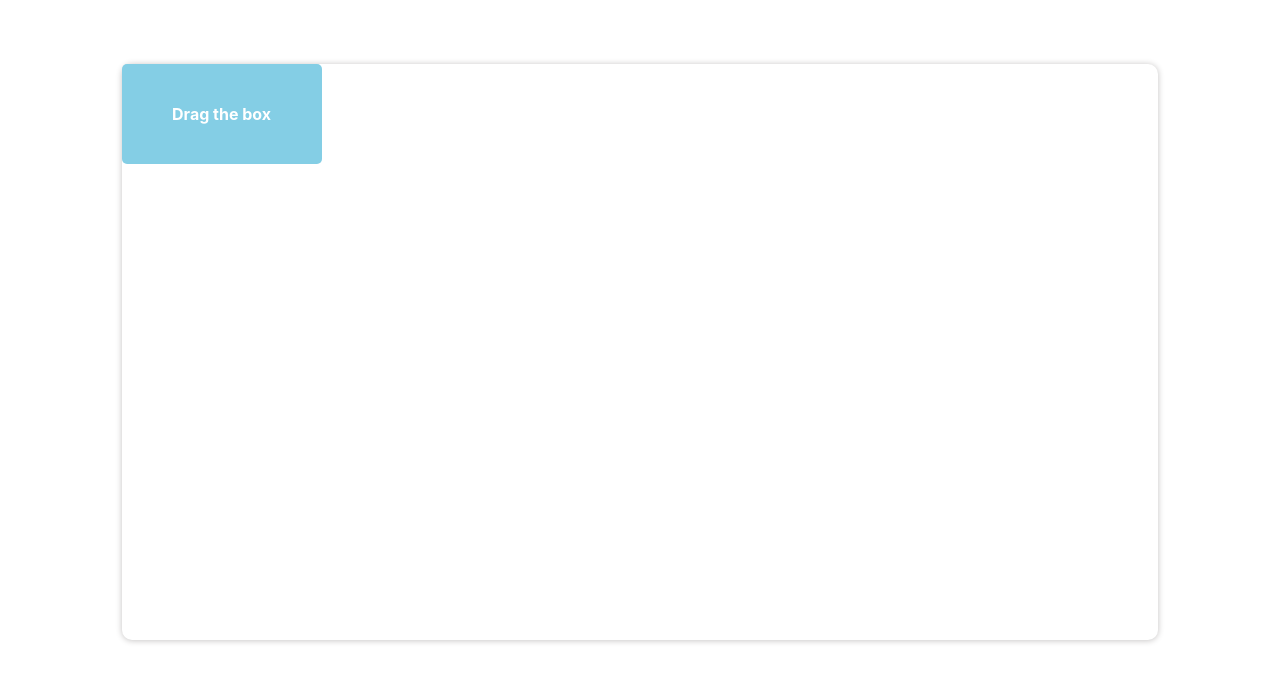
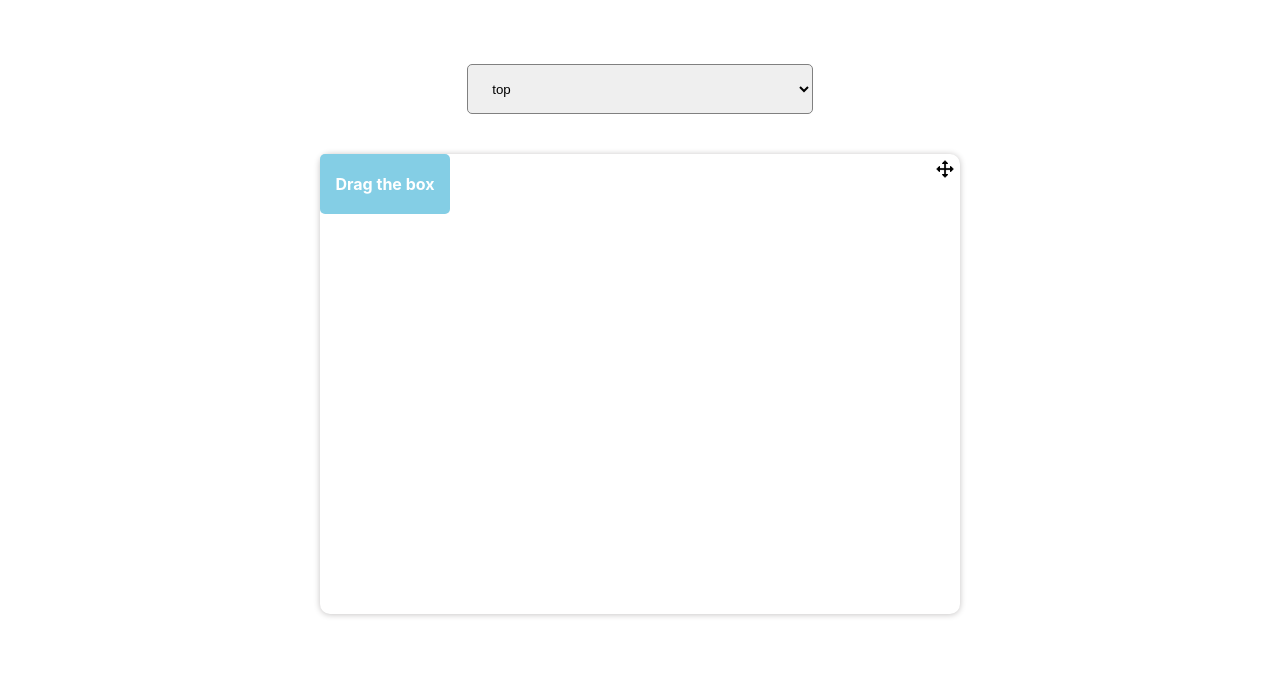
Before and after one commit to Sananda05/drag-the-box, a React (Create React App) app: page / in a window 1280 px wide. Shown: the top 682 px of the page. Built offline with nearby package versions, Linux system fonts and the light colour scheme.

Commit message:
drag wrapper div  and select tooltip showing position

```diff
--- a/src/App.css
+++ b/src/App.css
@@ -5,16 +5,29 @@
   flex-direction: column;
   height: 80vh;
   padding: 4rem;
+  position: relative;
+  /* gap: 100px; */
+}
+
+.option_selector{
+  height: 50px;
+  width: 30% ;
+  border-radius: 5px;
+  border: 1px solid gray;
+  padding-left: 20px;
+
 }
 
 .outer_wrapper{
-  width: 90%;
-  height: 90%;
+  width: 50%;
+  height: 60%;
   border-radius: 10px;
   border: none;
   box-shadow: 0 .5px 6px rgb(195, 193, 193);
-  padding: 3rem;
+  /* padding: 3rem; */
   box-sizing: border-box;
-  position: relative;
+  position: absolute;
+  top: 20%;
+  left: 25%;
 
 }
--- a/src/App.js
+++ b/src/App.js
@@ -1,13 +1,25 @@
-import { useRef } from "react";
+import { useRef, useState } from "react";
 import "./App.css";
 import DraggableBox from "./component/DraggableBox";
 
 function App() {
   const wrapperRef = useRef(null);
+  const [selectedOption, setSelectedOption] = useState("top");
   return (
     <div className="App">
+      <select
+        className="option_selector"
+        value={selectedOption}
+        onChange={(e) => setSelectedOption(e.target.value)}
+      >
+        <option value={"left"}>left</option>
+        <option value={"right"}>right</option>
+        <option value={"top"}>top</option>
+        <option value={"bottom"}>bottom</option>
+      </select>
+
       <div className="outer_wrapper" ref={wrapperRef}>
-        <DraggableBox wrapperRef={wrapperRef} />
+        <DraggableBox wrapperRef={wrapperRef} selectedOption={selectedOption} />
       </div>
     </div>
   );
--- a/src/component/DraggableBox.jsx
+++ b/src/component/DraggableBox.jsx
@@ -3,7 +3,9 @@ import Tooltip from "./Tooltip";
 
 import "./component.css";
 
-const DraggableBox = ({ wrapperRef }) => {
+import dragIcon from "../assets/all-directions.png";
+
+const DraggableBox = ({ wrapperRef, selectedOption }) => {
   const [isHovered, setIsHovered] = useState(false);
 
   const boxRef = useRef(null);
@@ -62,31 +64,117 @@ const DraggableBox = ({ wrapperRef }) => {
     setIsHovered(false);
   };
 
+  const handleDragWrapper = (e) => {
+    e.preventDefault();
+
+    if (wrapperRef.current) {
+      const wrapperRect = wrapperRef.current.getBoundingClientRect();
+      const offsetX = e.clientX - wrapperRect.left;
+      const offsetY = e.clientY - wrapperRect.top;
+
+      const handleMouseMove = (e) => {
+        const x = e.clientX - offsetX;
+        const y = e.clientY - offsetY;
+
+        wrapperRef.current.style.left = `${x}px`;
+        wrapperRef.current.style.top = `${y}px`;
+      };
+
+      const handleMouseUp = () => {
+        document.removeEventListener("mousemove", handleMouseMove);
+        document.removeEventListener("mouseup", handleMouseUp);
+      };
+
+      document.addEventListener("mousemove", handleMouseMove);
+      document.addEventListener("mouseup", handleMouseUp);
+    }
+  };
+  console.log(boxRef?.current?.getBoundingClientRect());
+
+  const calculateTopPosition = () => {
+    const boxTop = boxRef?.current?.getBoundingClientRect()?.top || 0;
+    const boxBottom = boxRef?.current?.getBoundingClientRect()?.bottom || 0;
+
+    if (selectedOption === "top") {
+      return boxPosition.y >= 0 && boxPosition.y <= 40
+        ? tooltipPosition.y + boxTop + 80
+        : tooltipPosition.y + boxTop - 50;
+    } else if (selectedOption === "bottom") {
+      return boxPosition.y >= 330
+        ? tooltipPosition.y + boxBottom - 100
+        : tooltipPosition.y + boxBottom + 20;
+    }
+    return tooltipPosition.y + boxTop + 15;
+  };
+
+  const calculateLeftPosition = () => {
+    const boxRight = boxRef?.current?.getBoundingClientRect()?.right || 0;
+    const boxLeft = boxRef?.current?.getBoundingClientRect()?.left || 0;
+
+    if (selectedOption === "right") {
+      return boxPosition.x >= 0 && boxPosition.x <= 470
+        ? tooltipPosition.x + boxRight + 20
+        : tooltipPosition.x + boxRight - 250;
+    } else if (selectedOption === "left") {
+      return boxPosition.x <= 50
+        ? tooltipPosition.x + boxRight + 20
+        : tooltipPosition.x + boxRight - 250;
+    }
+    return tooltipPosition.x + boxLeft + 5;
+  };
+
   const tooltipStyle = {
-    top: `${
-      boxPosition.y >= 0 && boxPosition.y <= 60
-        ? tooltipPosition.y +
-          (boxRef?.current?.getBoundingClientRect()?.top || 0) +
-          100
-        : tooltipPosition.y +
-          (boxRef?.current?.getBoundingClientRect()?.top || 0) -
-          100
-    }px`,
-    left: `${
-      tooltipPosition.x +
-      (boxRef?.current?.getBoundingClientRect()?.left + 10 || 0)
-    }px`,
+    top: `${calculateTopPosition()}px`,
+    left: `${calculateLeftPosition()}px`,
     display: isVisible ? "block" : "none",
   };
 
+  // const tooltipStyle = {
+  //   top:
+  //     selectedOption === "top"
+  //       ? `${
+  //           boxPosition.y >= 0 && boxPosition.y <= 40
+  //             ? tooltipPosition.y +
+  //               (boxRef?.current?.getBoundingClientRect()?.top || 0) +
+  //               80
+  //             : tooltipPosition.y +
+  //               (boxRef?.current?.getBoundingClientRect()?.top || 0) -
+  //               50
+  //         }px`
+  //       : `${
+  //           tooltipPosition.y +
+  //           (boxRef?.current?.getBoundingClientRect()?.bottom || 0) -
+  //           80
+  //         }`,
+  //   left: `${
+  //     tooltipPosition.x +
+  //     (boxRef?.current?.getBoundingClientRect()?.left + 5 || 0)
+  //   }px`,
+  //   display: isVisible ? "block" : "none",
+  // };
+
+  // console.log(selectedOption);
+
   return (
     <div style={{ position: "", top: 0, left: 0 }}>
+      <img
+        src={dragIcon}
+        alt="drag"
+        style={{
+          height: "20px",
+          width: "20px",
+          position: "absolute",
+          right: "5px",
+          top: "5px",
+        }}
+        onMouseDown={handleDragWrapper}
+      />
       <div
         ref={boxRef}
         style={{
           position: "absolute",
-          height: "100px",
-          width: "200px",
+          height: "60px",
+          width: "130px",
           backgroundColor: "rgb(132, 206, 229)",
           border: "none",
           borderRadius: "5px",
--- a/src/component/component.css
+++ b/src/component/component.css
@@ -1,6 +1,6 @@
 .hoveredComponent {
     position: fixed;
-    height: 100px;
+    height: 30px;
     width: 100px;
     background-color: white;
     border: 1px solid #ccc;
```
Also changed, not shown: src/assets/all-directions.png (added).
